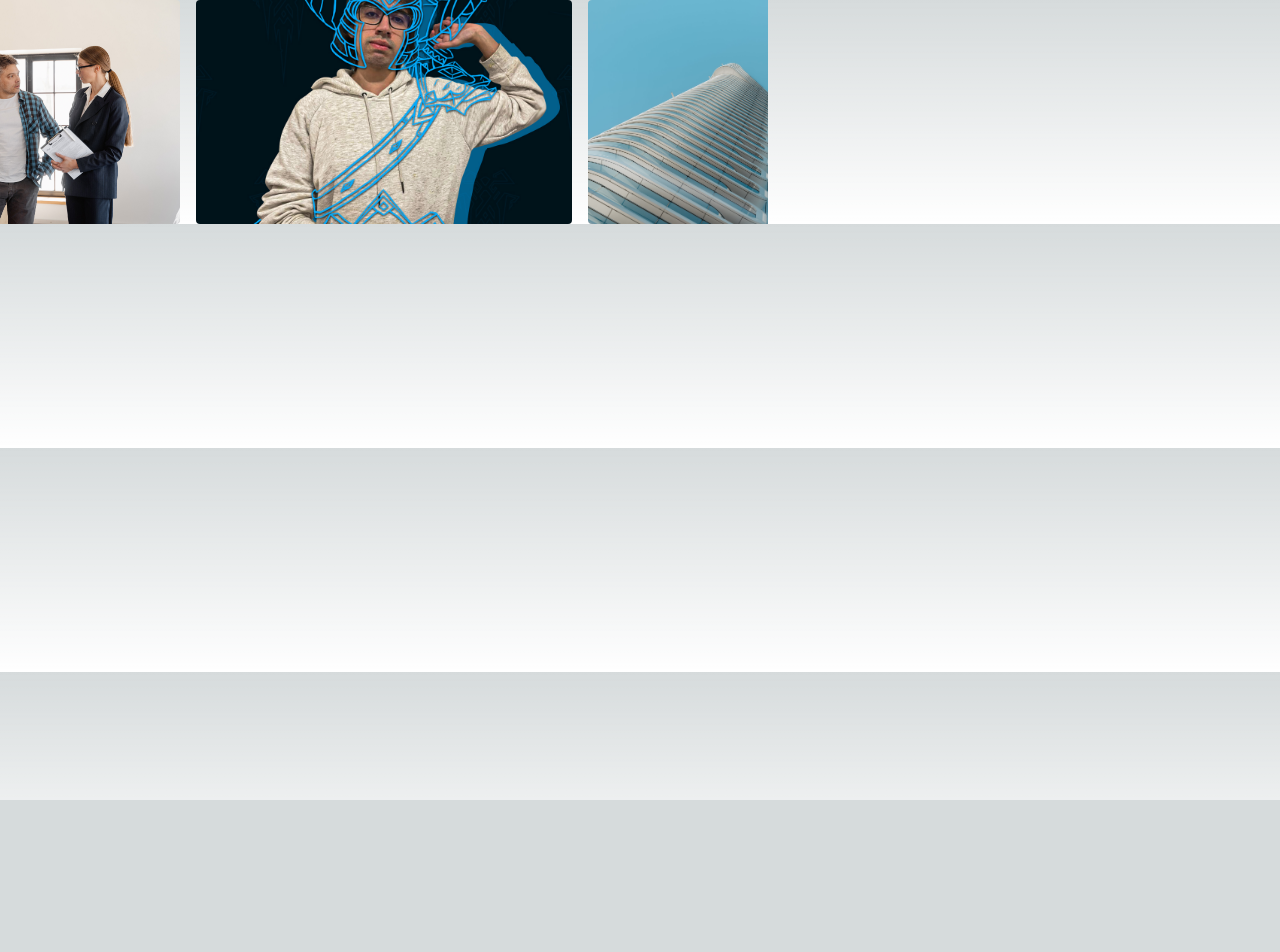
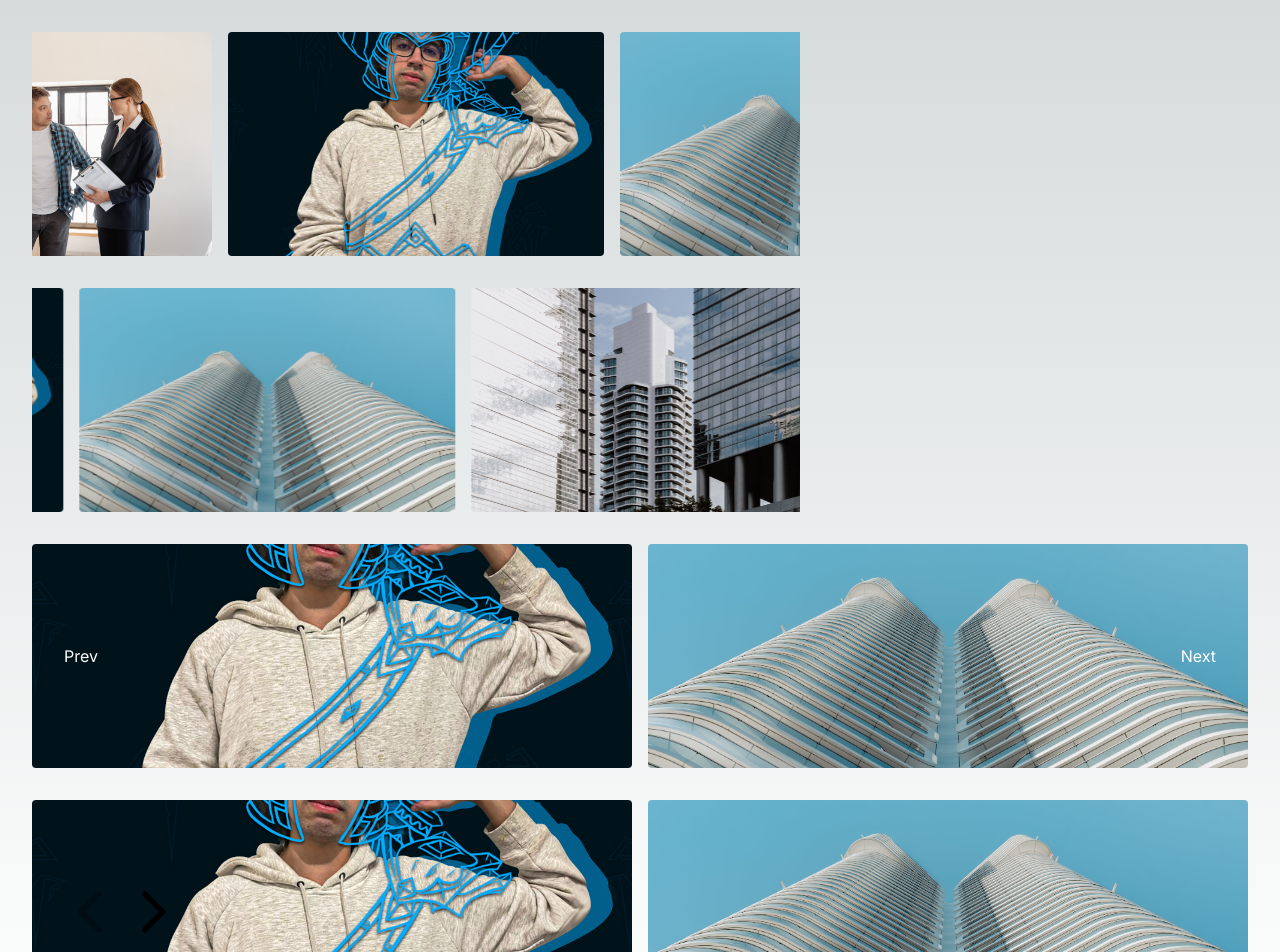
Before and after one commit to JheanAntunes/slider-with-react-embla, a Next.js app: page / in a window 1280 px wide. Shown: the top 952 px of the page. Before the commit the page ends 800 px from the top, so only its background shows below. Built offline with nearby package versions, Linux system fonts and the light colour scheme.

Commit message:
:lipstick:	feat: import dos slider, slider com auto-scroll, navigation, pagination e navigation

```diff
--- a/src/app/page.tsx
+++ b/src/app/page.tsx
@@ -1,10 +1,15 @@
+import { ExampleBasicSliderWithNavigation } from '@/components/ui/example-basic-slider-with-navigation'
 import { EmblaCarousel } from '@/components/ui/example-basic-structure'
-import Image from 'next/image'
+import ExampleBasicStructureAutoScroll from '@/components/ui/example-basic-structure-auto-scroll'
+import ExampleEmblaSliderNavigationPagination from '@/components/ui/example-embla-slider-navigation-pagination'
 
 export default function Home() {
   return (
-   <main>
-    <EmblaCarousel />
-   </main>
+    <main className="container flex flex-col gap-8 py-8">
+      <EmblaCarousel />
+      <ExampleBasicStructureAutoScroll />
+      <ExampleBasicSliderWithNavigation />
+      <ExampleEmblaSliderNavigationPagination />
+    </main>
   )
 }
```
